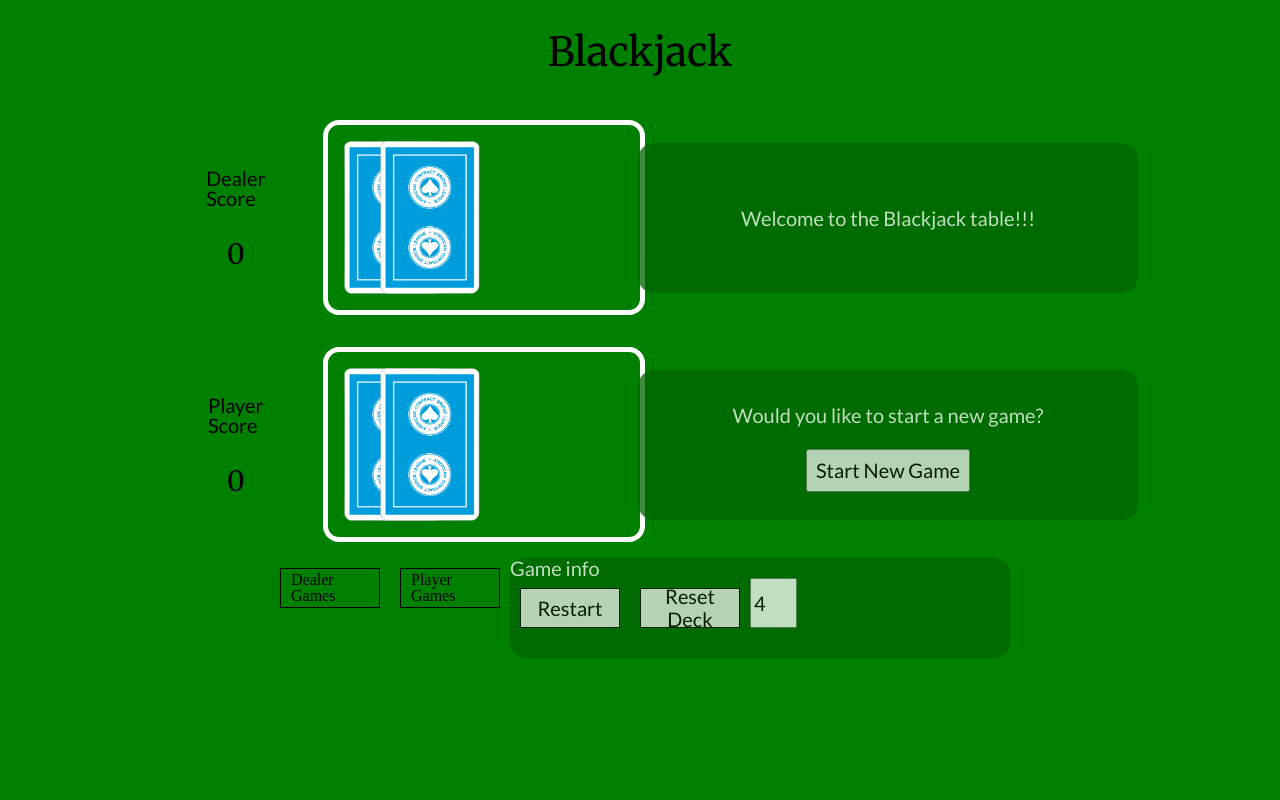
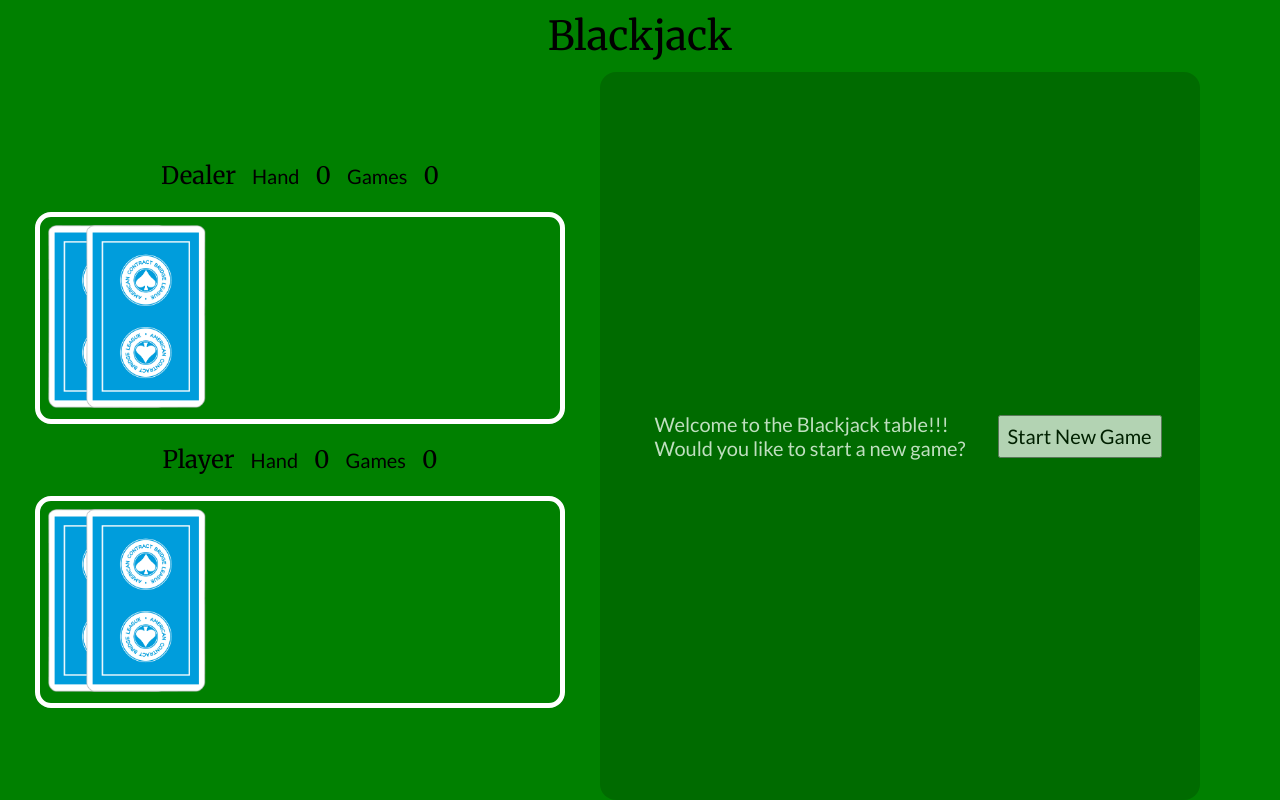
Before and after one commit to jwpf100/blackjack, a plain HTML site: page index.html in a window 1280 px wide. Drawn offline with nearby package versions, Linux system fonts and the light colour scheme.

Commit message:
Working on mobile

```diff
--- a/css/styles.css
+++ b/css/styles.css
@@ -1,5 +1,21 @@
 * {
-  box-sizing: border-box
+  box-sizing: border-box;
+}
+
+#game-controls {
+  display: none;
+}
+
+html{
+  font-size: 14px;
+}
+
+body {
+  height: 100vh;
+  display: flex;
+  flex-direction: column;
+  width: 100%;
+
 }
 
 /* ---------------- */
@@ -11,7 +27,6 @@ h1 {
   font-family: 'Merriweather', serif;
   text-align: center;
   padding: 1rem;
-  margin: 1rem;
 }
 
 h2 {
@@ -50,32 +65,52 @@ li {
 /* /////////////////// */
 /* //////Main Containers/////// */
 /* /////////////////// */
+.main-header{
+  width: 100%;
+}
 .flex-container {
   display: flex;
   flex-wrap: wrap;
   justify-content: center;
 }
-.player-divide {
-  border: yellow 5px solid;
-  border-radius: 1rem;
-  padding: 1rem;
+.main-div {
+  width: 100%;
+  height: 100%;
+  display: flex;
+  flex-wrap: wrap;
+  justify-content: center;
+  max-width: 1200px;
+}
+.game-div {
+  display: flex;
+  flex-wrap: wrap;
+  justify-content: center;
+  width: 45%;
+}
+
+.game-div-child {
+  width: 100%;
+  display: flex;
+  flex-wrap: wrap;
+  justify-content: center;
+  align-items: center;
 }
 
 /* /////////////////// */
 /* //////SCORE INFO/////// */
 /* /////////////////// */
 .score-info {
-width: 110px;
-margin: 1rem;
-display: flex;
-flex-direction: column;
+  /* width: 110px; */
+  width: 100%;
+  margin: 0rem;
+  display: inline-flex;
   flex-wrap: wrap;
   justify-content: center;
   align-items: center;
   }
 
   .score-info > * {
-  padding: 1rem;
+    padding: 0.5rem;
   }
 
 /* /////////////////// */
@@ -84,9 +119,9 @@ align-items: center;
 
 .card-area {
   border: solid 5px white;
-  display: flex;
+  display: inline-flex;
   border-radius: 1rem;
-  margin: 1rem;
+  margin: 0.5rem;
   align-items: center;
   justify-content: center;
   /* display: grid;
@@ -97,9 +132,9 @@ align-items: center;
 }
 
 .card {
-  height: 153px;
-  width: 100px;
-  margin: 1rem;
+  height: auto;
+  width: 90px;
+  margin: 0.5rem;
   padding: 0px;
 }
 
@@ -109,37 +144,59 @@ align-items: center;
 .card2 {
   /* grid-area: 1 / 1 / 2 / 2; */
   /* margin-left: 25%; */
-  margin-left: -5rem;
+    margin-left: -5.6rem;
+  /* margin-left: -5rem; */
 
 }
-.card3 {
+.card3, .card4, .card5, .card6, .card7, .card8, .card9, .card10, .card11 {
   /* grid-area: 1 / 1 / 2 / 2; */
   /* margin-left: 25%; */
-  margin-left: -5rem;
-  visibility: hidden;
-}
-.card4 {
-  /* grid-area: 1 / 1 / 2 / 2; */
-  /* margin-left: 25%; */
-  margin-left: -5rem;
-  visibility: hidden;
-}
-.card5 {
-  /* grid-area: 1 / 1 / 2 / 2; */
-  /* margin-left: 25%; */
-  margin-left: -5rem;
-  visibility: hidden;
-}
-.card6 {
-  /* grid-area: 1 / 1 / 2 / 2; */
-  /* margin-left: 25%; */
-  margin-left: -5rem;
+  margin-left: -5.6rem;
   visibility: hidden;
 }
 
 .cardVisible {
   visibility: visible;
 }
+
+.infoplay-div {
+  /* flex-direction: column; */
+  /* align-items: flex-start; */
+  width: 45%;
+}
+
+.play-info-display{
+  width: 100%;
+  display: flex;
+  justify-content: center;
+  align-items: center;
+  background-color: darkgreen;
+  opacity: .75;
+  border-radius: 1rem;
+  color: white;
+  font-family: 'Lato', sans-serif;
+  font-size: 1.25rem;
+  line-height: 1.5rem;
+  /* display: inline-flex; */
+  /* flex-direction: column; */
+  /* justify-content: center;
+  align-items: center; */
+}
+.play-info-display > h5 {
+  padding: .5rem;
+  margin: 1rem;
+}
+
+.buttons {
+  display: flex;
+}
+
+.button {
+  min-width: 60px;
+  padding: .5rem;
+  margin: 1rem 0.5rem;
+}
+
 
 /* .elementVisible {
   visibility: visible;
@@ -153,29 +210,19 @@ align-items: center;
 /* //////INFO DISPLAY/////// */
 /* /////////////////// */
 
-.play-info {
+/* .play-info {
+  flex-grow: 1;
+  height: 100%;
+  width: 75%;
   display: flex;
   flex-wrap: wrap;
-  max-width: 33%;
   justify-content: center;
   align-items: center;
   padding: 1rem;
   margin: 1rem;
-}
-.play-info-display{
-  min-height: 150px;
-  min-width: 500px;
-  background-color: darkgreen;
-  opacity: .75;
-  border-radius: 1rem;
-  color: white;
-  font-family: 'Lato', sans-serif;
-  font-size: 1.25rem;
-  display: flex;
-  flex-direction: column;
-  justify-content: center;
-  align-items: center;
-}
+} */
+
+
 
 .dbInfo{
   min-height: 100px;
@@ -188,19 +235,7 @@ align-items: center;
   font-size: 1.25rem;
 }
 
-.buttons {
-  display: flex;
-  height: 50%;
-}
 
-.play-info-display > h5 {
-  padding: .5rem;
-  margin: .5rem;
-}
-.button {
-  padding: .5rem;
-  margin: .5rem;
-}
 
 .score {
   display: flex;
@@ -222,3 +257,50 @@ align-items: center;
 body {
   background-color: green;
 }
+
+/* ///////////////////////////////////////
+MEDIA QUERIES
+/////////////////////////////////////// */
+
+
+@media screen and (min-width: 800px) {
+html{
+  font-size: 16px;
+}
+.game-div {
+  width: 50%;
+}
+.infoplay-div {
+  width: 50%;
+}
+.game-div-child {
+
+}
+.child-dealer {
+  padding-top: 5rem;
+}
+.child-player {
+  padding-bottom: 5rem;
+}
+.score-info {
+
+  }
+
+  .score-info > * {
+    /* padding: 0.5rem; */
+  }
+  .card {
+    width: 120px;
+  }
+
+
+}
+
+/* @media screen and (max-width: 600px) {
+  .game-div {
+    width: 100%;
+  }
+  .infoplay-div {
+    width: 100%;
+  }
+} */
--- a/index.html
+++ b/index.html
@@ -5,6 +5,7 @@
 <head>
   <title>Blackjack</title>
 
+  <meta name="viewport" content="width=device-width, initial-scale=1.0">
   <!-- Fonts  -->
   <link href="https://fonts.googleapis.com/css2?family=Lato&family=Merriweather&family=Merriweather+Sans&display=swap"
     rel="stylesheet">
@@ -21,12 +22,20 @@
 </head>
 
 <body>
+  <!-- <h1 class="main-header">Blackjack</h1> -->
+  <div class="main-header">
     <h1>Blackjack</h1>
-  <div class="flex-container">
+  </div>
+  <div class="main-div">
+    <div class="game-div flex-container">
+      <div class="game-div-child child-dealer">
         <div class="score-info">
-      <h5>Dealer <br />Score</h5>
-      <h3 id="dealerScoreDisplay" class="dealerScoreDisplay">0</h3>
-    </div>
+          <h4>Dealer</h4>
+          <h5>Hand</h5>
+          <h4 id="dealerScoreDisplay" class="dealerScoreDisplay">0</h4>
+          <h5>Games</h5>
+          <h4 id="gameCountD" class="dealerScoreDisplay">0</h4>
+        </div><!-- /score-info-->
         <div class="card-area">
           <div id="dealerCard1" class="card card1"><img src="./img/cards/blue_back.png" alt="" width="100%">
           </div>
@@ -40,21 +49,26 @@
           </div>
           <div id="dealerCard6" class="card card6"><img src="./img/cards/blue_back.png" alt="" width="100%">
           </div>
+          <div id="dealerCard7" class="card card7"><img src="./img/cards/blue_back.png" alt="" width="100%">
           </div>
-    <div class="play-info">
-      <div id="dealerInfoDisplay" class="play-info-display">
-        <h5>Welcome to the Blackjack table!!!</h5>
+          <div id="dealerCard8" class="card card8"><img src="./img/cards/blue_back.png" alt="" width="100%">
           </div>
+          <div id="dealerCard9" class="card card9"><img src="./img/cards/blue_back.png" alt="" width="100%">
           </div>
+          <div id="dealerCard10" class="card card10"><img src="./img/cards/blue_back.png" alt="" width="100%">
           </div>
-  <!-- <div class="player-divide"> -->
-  <!-- <h5>Dealer must stand on 17 and draw to 16</h5> -->
-  <!-- </div> -->
-  <div class="flex-container">
+          <div id="dealerCard11" class="card card11"><img src="./img/cards/blue_back.png" alt="" width="100%">
+          </div>
+        </div> <!-- /card-area-->
+      </div> <!-- /game-div-child-->
+      <div class="game-div-child child-player">
         <div class="score-info">
-      <h5>Player <br />Score</h5>
-      <h3 id="playerScoreDisplay" class="playerScoreDisplay">0</h3>
-    </div>
+          <h4>Player</h4>
+          <h5>Hand</h5>
+          <h4 id="playerScoreDisplay" class="playerScoreDisplay">0</h4>
+          <h5>Games</h5>
+          <h4 id="gameCountP" class="playerScoreDisplay">0</h4>
+        </div><!-- /score-info-->
         <div class="card-area">
           <div id="playerCard1" class="card card1"><img src="./img/cards/blue_back.png" alt="" width="100%">
           </div>
@@ -68,22 +82,33 @@
           </div>
           <div id="playerCard6" class="card card6"><img src="./img/cards/blue_back.png" alt="" width="100%">
           </div>
+          <div id="playerCard7" class="card card7"><img src="./img/cards/blue_back.png" alt="" width="100%">
           </div>
-    <div class="play-info">
+          <div id="playerCard8" class="card card8"><img src="./img/cards/blue_back.png" alt="" width="100%">
+          </div>
+          <div id="playerCard9" class="card card9"><img src="./img/cards/blue_back.png" alt="" width="100%">
+          </div>
+          <div id="playerCard10" class="card card10"><img src="./img/cards/blue_back.png" alt="" width="100%">
+          </div>
+          <div id="playerCard11" class="card card11"><img src="./img/cards/blue_back.png" alt="" width="100%">
+          </div>
+        </div> <!-- /card-area-->
+      </div> <!-- /game-div-child-->
+    </div> <!-- /game div-->
+    <div class="infoplay-div flex-container">
       <div id="playerInfoDisplay" class="play-info-display">
-        <h5>Would you like to start a new game?</h5>
+        <h5>Welcome to the Blackjack table!!! <br /> Would you like to start a new game?</h5>
         <div class="buttons">
           <button id="startGame" class="button" type="button">Start New Game</button>
           <button id="playerHit" class="button" type="button">Hit</button>
           <button id="playerStick" class="button" type="button">Stick</button>
           <button id="dealHand" class="button" type="button">Deal New Hand</button>
         </div>
-      </div>
-    </div>
-  </div>
+      </div><!-- play-info-display -->
+    </div><!-- /infoplay div-->
+  </div> <!-- /main div-->
+
   <div id="game-controls" class="flex-container">
-    <div id="gameCountD" class="score">Dealer Games</div>
-    <div id="gameCountP" class="score">Player Games</div>
     <div id="debuggingInfo" class="dbInfo">
       <h5>Game info</h5>
       <div class="buttons">
@@ -95,7 +120,6 @@
   </div>
 
   <script src="./js/modules/cards.js"></script>
-
   <script src="./js/gamenew.js"></script>
   <script src="./js/modules/interface.js"></script>
   <script src="./js/game.js"></script>
--- a/js/modules/interface.js
+++ b/js/modules/interface.js
@@ -4,6 +4,12 @@ const dealerCard3Int = document.getElementById("dealerCard3")
 const dealerCard4Int = document.getElementById("dealerCard4")
 const dealerCard5Int = document.getElementById("dealerCard5")
 const dealerCard6Int = document.getElementById("dealerCard6")
+const dealerCard7Int = document.getElementById("dealerCard7")
+const dealerCard8Int = document.getElementById("dealerCard8")
+const dealerCard9Int = document.getElementById("dealerCard9")
+const dealerCard10Int = document.getElementById("dealerCard10")
+const dealerCard11Int = document.getElementById("dealerCard11")
+
 
 const playerCard1Int = document.getElementById("playerCard1")
 const playerCard2Int = document.getElementById("playerCard2")
@@ -11,6 +17,11 @@ const playerCard3Int = document.getElementById("playerCard3")
 const playerCard4Int = document.getElementById("playerCard4")
 const playerCard5Int = document.getElementById("playerCard5")
 const playerCard6Int = document.getElementById("playerCard6")
+const playerCard7Int = document.getElementById("playerCard7")
+const playerCard8Int = document.getElementById("playerCard8")
+const playerCard9Int = document.getElementById("playerCard9")
+const playerCard10Int = document.getElementById("playerCard10")
+const playerCard11Int = document.getElementById("playerCard11")
 
 // const startingCardsInt = document.getElementById("startingCards")
 // const cardsShuffledInt = document.getElementById("cardsShuffled")
@@ -37,8 +48,8 @@ const debuggingInfoInt = document.getElementById("debuggingInfo")
 const gameCountDInt = document.getElementById("gameCountD")
 const gameCountPInt = document.getElementById("gameCountP")
 
-const dealerCardsDisplay = [dealerCard1Int, dealerCard2Int, dealerCard3Int, dealerCard4Int, dealerCard5Int, dealerCard6Int]
-const playerCardsDisplay = [playerCard1Int, playerCard2Int, playerCard3Int, playerCard4Int, playerCard5Int, playerCard6Int]
+const dealerCardsDisplay = [dealerCard1Int, dealerCard2Int, dealerCard3Int, dealerCard4Int, dealerCard5Int, dealerCard6Int, dealerCard7Int, dealerCard8Int, dealerCard9Int, dealerCard10Int, dealerCard11Int]
+const playerCardsDisplay = [playerCard1Int, playerCard2Int, playerCard3Int, playerCard4Int, playerCard5Int, playerCard6Int, playerCard7Int, playerCard8Int, playerCard9Int, playerCard10Int, playerCard11Int]
 
 ////////////////////////////////////////////
 ////////Disable/Enable Buttons//////////////
```
Also changed, not shown: js/game.js (+13 -18 lines). Lines whose indentation alone changed are shown as unchanged.
